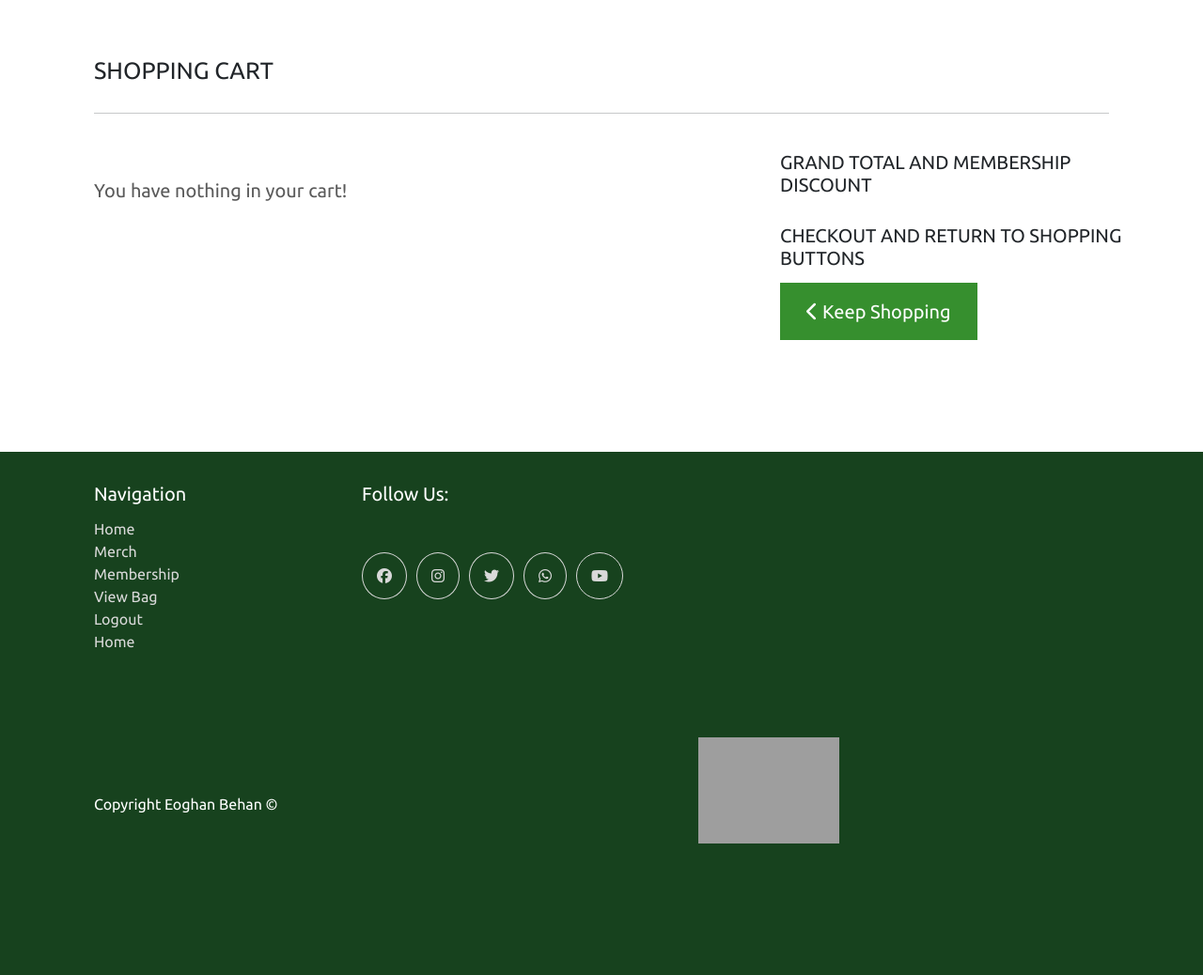
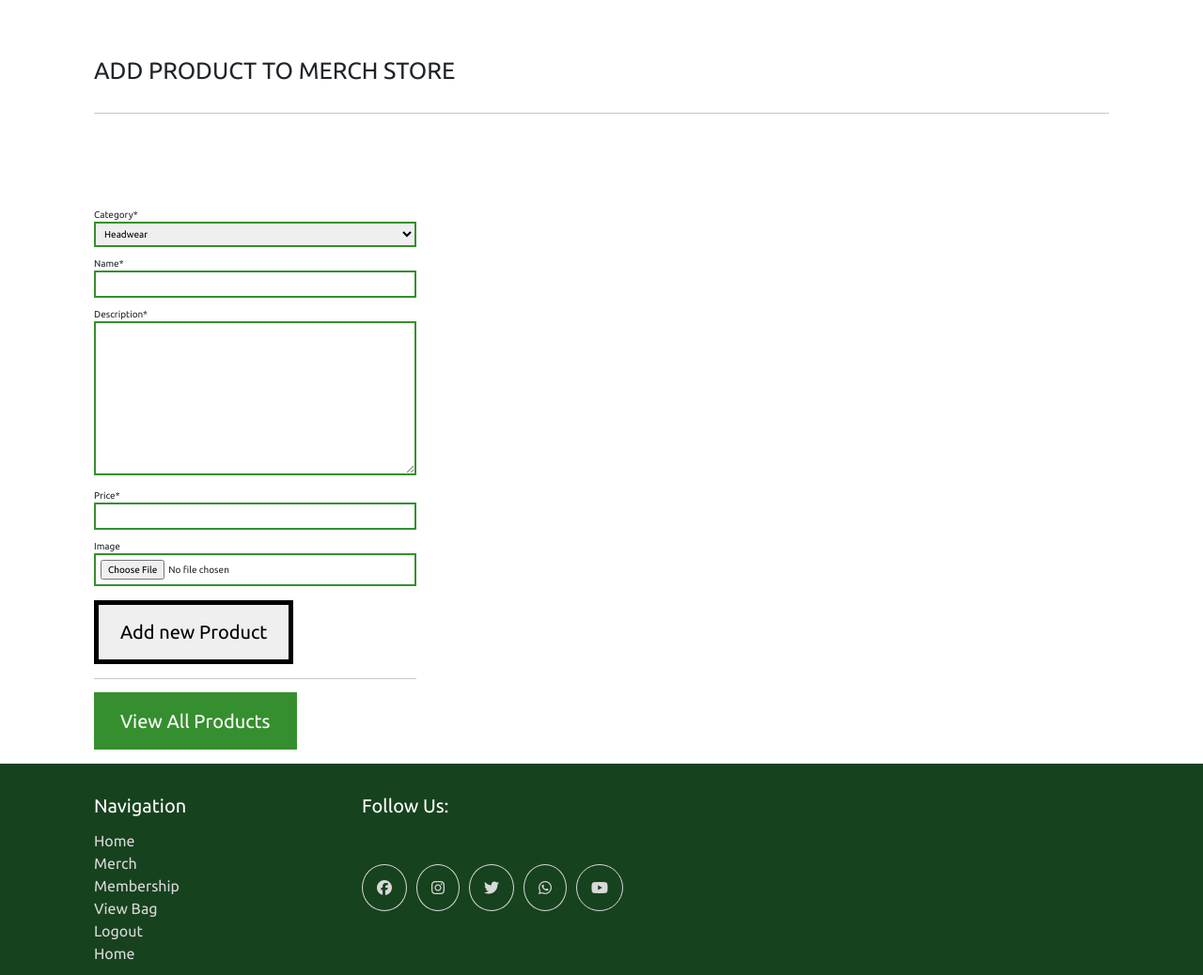
Before and after one commit to EeeBeeDee/gym_zen, a Django app: page /products/add/ in a window 1280 px wide. Shown: the part 60-1098 px from the top of the page at 94% size. Before the commit the page ends 958 px from the top, so only its background shows below. Run offline with Django 3.2, Linux system fonts and the light colour scheme; the visitor is signed in with stand-in values (Sample User, id 1); data comes from the database, SQL or seed files in the repository; some libraries are stand-ins or nearby versions; grey boxes are pictures that could not be loaded.

Commit message:
Change conflicting form styles

```diff
--- a/bag/templates/bag/bag.html
+++ b/bag/templates/bag/bag.html
@@ -32,7 +32,7 @@
                             <a href="{% url 'product_detail' item.product.id %}">
                                 <h3 class="mb-0">{{ item.product.name }}</h3>
                             </a>
-                            <form class="form" action="{% url 'update_bag' item.item_id %}" method="POST">
+                            <form action="{% url 'update_bag' item.item_id %}" method="POST">
                                 {% csrf_token %}
                                 <div class=" qty-input--bag">
                                     <span>QTY:</span>
--- a/checkout/templates/checkout/checkout.html
+++ b/checkout/templates/checkout/checkout.html
@@ -54,7 +54,7 @@
             </div>
         </div>
         <div class="col-12 col-lg-4 ms-auto p-5 p-md-0">
-            <form action="{% url 'checkout' %}" method="post" id="payment-form">
+            <form action="{% url 'checkout' %}" method="post" id="payment-form" class="form">
                 {% csrf_token %}
                 <fieldset>
                     <legend class="">Delivery Details</legend>
--- a/gym_zen/settings.py
+++ b/gym_zen/settings.py
@@ -28,7 +28,7 @@ BASE_DIR = Path(__file__).resolve().parent.parent
 SECRET_KEY = os.environ.get('SECRET_KEY')
 
 # SECURITY WARNING: don't run with debug turned on in production!
-DEBUG = False
+DEBUG = True
 
 ALLOWED_HOSTS = ['*']
 
--- a/products/models.py
+++ b/products/models.py
@@ -19,12 +19,12 @@ class Category(models.Model):
 
 class Product(models.Model):
 
-    category = models.ForeignKey('Category', null=True, blank=True,
+    category = models.ForeignKey('Category', null=True,
                                  on_delete=models.SET_NULL)
     name = models.CharField(max_length=254)
     description = models.TextField()
     price = models.DecimalField(max_digits=6, decimal_places=2)
-    image = models.ImageField(upload_to='images/', blank=True)
+    image = models.ImageField(upload_to='images/',)
 
     def __str__(self):
         return self.name
--- a/products/templates/products/add_product.html
+++ b/products/templates/products/add_product.html
@@ -14,7 +14,7 @@
 <div class="container">
     <div class="row">
         <div class="col p-5">
-            <h1 class="my-5 text-uppercase">Shopping Cart</h1>
+            <h1 class="my-5 text-uppercase">Add Product To Merch Store</h1>
             <hr>
         </div>
     </div>
@@ -22,58 +22,20 @@
     <div class="row">
         <div class="col-12 col-lg-8 p-5 bag-items">
             <div class="row">
-                {% if bag_items %}
-                    {% for item in bag_items %}
                     <div class="col-12 col-lg-6 text-center text-lg-start">
-                        <div class="mx-auto">
-                            <a href="{% url 'product_detail' item.product.id %}">
-                                <img src="{{ MEDIA_BASE_URL }}{{ item.product.image }}" alt="">
-                            </a>
-                            <a href="{% url 'product_detail' item.product.id %}">
-                                <h3 class="mb-0">{{ item.product.name }}</h3>
-                            </a>
-                            <form class="form" action="{% url 'update_bag' item.item_id %}" method="POST">
-                                {% csrf_token %}
-                                <div class=" qty-input--bag">
-                                    <span>QTY:</span>
-                                    <input class="qty-input__number" name="quantity" type="number" value="{{ item.quantity}}" min="1" max="99" data-item_id="{{ product.id }}" id="id_qty_{{  product.id }}">
-                                    <button type="button" class="qty-input__add-sub add" data-item_id="{{ product.id }}" id="increment-qty_{{ product.id }}">
-                                        {% include 'includes/svg/plus-sign.html' %}
-                                    </button>
-                                    <button type="button" class="qty-input__add-sub sub mx-auto" data-item_id="{{ product.id }}" id="increment-qty_{{ product.id }}">
-                                        {% include 'includes/svg/minus-sign.html' %}
-                                    </button>
-                                </div>
-                                <div class="row my-4">
-                                    <div class="col-6">
-                                        <button type="submit" class="btn-rounding m-0">
-                                            <span class="">Update Cart</span>
-                                        </button>
-                                    </div>
-                                    <div class="col-6">
-                                        <a href="{% url 'remove_from_bag' item.item_id %}" class="btn-rounding btn-rounding--warning d-inline-block m-0">
-                                            <span class="">Remove Item</span>
-                                        </a>
-                                    </div>
-                                </div>
-                                <!-- <input type="hidden" name="redirect_url" value="{{ request.path }}"> -->
-                            </form>
-                            <h3 class="mt-2">Total: ${{ item.product.price|mul:item.quantity }}</h3>
-                        </div>
+                        <form method="POST" action="{% url 'add_product' %}" class="form my-5" enctype="multipart/form-data">
+                            {% csrf_token %}
+                            {{ form | crispy }}
+                            <button type="submit" class="btn-checkout my-2">Add new Product</button>
+                            <hr>
+                        </form>
+                        <a href="{% url 'products' %}" class="btn-rounding mx-0 my-5">View All Products</a>
                     </div>
-                    {% endfor %}
-                {% else %}
-                <h3 class="mb-5">You have nothing in your cart!</h3>
-                {% endif %}
 
             </div>
         </div>
         <div class="col-12 col-lg-4 ms-auto p-5 p-md-0">
-            <h2 class="mb-5">GRAND TOTAL AND MEMBERSHIP DISCOUNT</h2>
-            <h2 class="mb-5">CHECKOUT AND RETURN TO SHOPPING BUTTONS</h2>
-            <a href="{% url 'products' %}" class="btn-rounding m-0">
-                <i class="fas fa-chevron-left"></i> Keep Shopping
-            </a>
+
         </div>
     </div>
 
--- a/products/templates/products/product_detail.html
+++ b/products/templates/products/product_detail.html
@@ -30,7 +30,7 @@
                 <h1>{{ product.name }}</h1>
                 <h2>${{ product.price }}</h2>
                 <p>{{ product.description }}</p>
-                <form class="form" action="{% url 'add_to_bag' product.id %}" method="POST">
+                <form action="{% url 'add_to_bag' product.id %}" method="POST">
                     {% csrf_token %}
                     <div class="row">
                         <div class="col-6 cl-lg-12 align-self-center">
--- a/products/views.py
+++ b/products/views.py
@@ -1,5 +1,10 @@
-from django.shortcuts import render, get_object_or_404
+from django.shortcuts import render, get_object_or_404, redirect
+from django.urls import reverse
+from django.contrib import messages
 from .models import Category, Product
+from .forms import ProductForm
+
+
 import random
 
 from django.contrib.auth.decorators import login_required, user_passes_test
@@ -60,6 +65,18 @@ def add_product(request):
     """
     Allows admin to add a product to the store.
     """
+    if request.method == 'POST':
+        form = ProductForm(request.POST, request.FILES)
+        if form.is_valid():
+            form.save()
+            messages.success(request, 'Product successfully added!')
+            return redirect(reverse('add_product'))
+        else:
+            messages.error(request, 'Failed to add product. Please check that all fields are valid and try again.')
+
+    else:
+        form = ProductForm()
+    context = { 'form': form }
 
 
-    return render(request, 'products/add_product.html')
+    return render(request, 'products/add_product.html', context)
--- a/static/css/style.css
+++ b/static/css/style.css
@@ -437,6 +437,14 @@ body {
   100% {
     transform: scale(1, 1);
   }
+}
+
+.form input, .form textarea, .form select {
+  width: 100%;
+  border: 2px #368F2E solid;
+  border-radius: 0%;
+  padding: 0.5rem;
+  margin-bottom: 1rem;
 }
 
 .dot {
@@ -1606,9 +1614,10 @@ input[type=number] {
 }
 
 .detail__img-container {
-  height: 40rem;
+  height: 60rem;
   width: 90%;
   margin-bottom: 5rem;
+  overflow: hidden;
 }
 
 @media (min-width: 768px) {
--- /dev/null
+++ b/static/scss/components/_form.scss
@@ -0,0 +1,12 @@
+.form {
+
+    & input,
+    & textarea,
+    & select {
+        width: 100%;
+        border: 2px $primary-color-dark solid;
+        border-radius: 0%;
+        padding: 0.5rem;
+        margin-bottom: 1rem;
+    }
+}
--- a/static/scss/main.scss
+++ b/static/scss/main.scss
@@ -13,6 +13,7 @@
 @import "components/btn-rounding";
 @import "components/carousel";
 @import "components/elastic-dots";
+@import "components/form";
 @import "components/dot-matrix";
 @import "components/hero-stripes";
 @import "components/info-box";
```
Also changed, not shown: products/migrations/0007_auto_20240115_1626.py (added).
